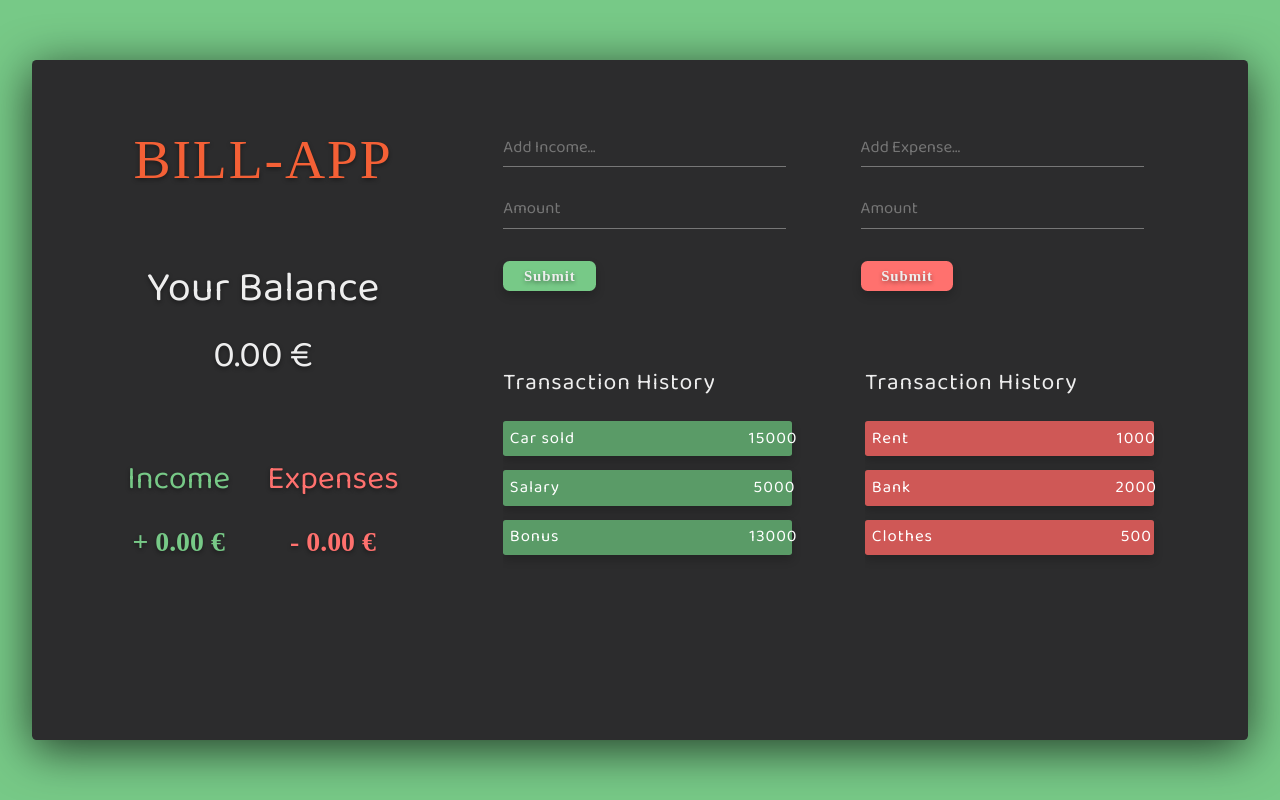
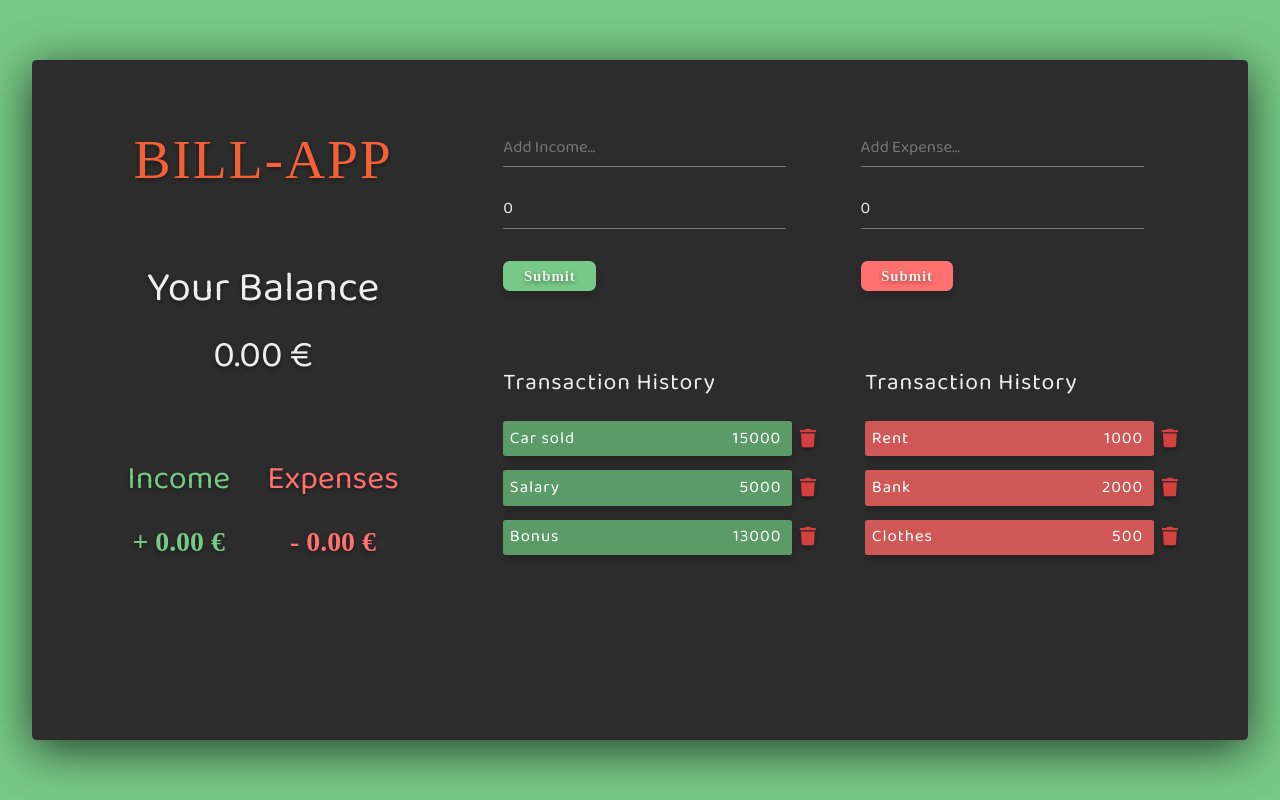
Before and after one commit to DBarry-Code/Expense-Tracker, a React (Create React App) app in the folder expense-tracker/: page / in a window 1280 px wide. Built offline with nearby package versions, Linux system fonts and the light colour scheme; a web font is replaced by a local one.

Commit message:
AddIncome and AddExpense change now globle state

```diff
--- a/expense-tracker/package.json
+++ b/expense-tracker/package.json
@@ -9,6 +9,7 @@
     "react": "^17.0.2",
     "react-dom": "^17.0.2",
     "react-scripts": "4.0.3",
+    "uuid": "^8.3.2",
     "web-vitals": "^0.2.4",
     "workbox-background-sync": "^5.1.3",
     "workbox-broadcast-update": "^5.1.3",
--- a/expense-tracker/public/index.html
+++ b/expense-tracker/public/index.html
@@ -1,5 +1,6 @@
 <!DOCTYPE html>
 <html lang="en">
+
 <head>
   <meta charset="utf-8" />
   <link rel="icon" href="%PUBLIC_URL%/favicon.ico" />
@@ -11,6 +12,9 @@
       manifest.json provides metadata used when your web app is installed on a
       user's mobile device or desktop. See https://developers.google.com/web/fundamentals/web-app-manifest/
     -->
+  <link rel="stylesheet" href="https://cdnjs.cloudflare.com/ajax/libs/font-awesome/5.15.4/css/all.min.css"
+    integrity="sha512-1ycn6IcaQQ40/MKBW2W4Rhis/DbILU74C1vSrLJxCq57o941Ym01SwNsOMqvEBFlcgUa6xLiPY/NS5R+E6ztJQ=="
+    crossorigin="anonymous" referrerpolicy="no-referrer" />
   <link rel="manifest" href="%PUBLIC_URL%/manifest.json" />
   <!--
       Notice the use of %PUBLIC_URL% in the tags above.
@@ -21,8 +25,9 @@
       work correctly both with client-side routing and a non-root public URL.
       Learn how to configure a non-root public URL by running `npm run build`.
     -->
-    <title>React App</title>
+  <title>Expence-Tracker-App</title>
 </head>
+
 <body>
   <noscript>You need to enable JavaScript to run this app.</noscript>
   <div id="root"></div>
@@ -37,4 +42,5 @@
       To create a production bundle, use `npm run build` or `yarn build`.
     -->
 </body>
+
 </html>
--- a/expense-tracker/src/components/AddTransaction.jsx
+++ b/expense-tracker/src/components/AddTransaction.jsx
@@ -1,34 +1,97 @@
-import React from "react";
+import React, { useState, useContext } from "react";
+import { GlobalContext } from "../contexts/GlobalState";
+import { v4 as uuidv4 } from "uuid";
 
 const AddTransaction = () => {
+    const { addIncome, addExpense } = useContext(GlobalContext);
+
+    //Income Part: States and Handler
+
+    const [income, setIncome] = useState({ incomeText: "", incomeAmount: 0 });
+    const { incomeText, incomeAmount } = income;
+
+    const onChangeIncome = (event) => {
+        setIncome({ ...income, [event.target.name]: event.target.value });
+    };
+
+    const onSubmitIncome = (event) => {
+        event.preventDefault();
+
+        const newIncomeTransaction = {
+            id: uuidv4(),
+            incomeText,
+            incomeAmount: incomeAmount * 1,
+        };
+        addIncome(newIncomeTransaction);
+        setIncome({ incomeText: "", incomeAmount: 0 });
+    };
+
+    //Expense Part: States and Handler
+
+    const [expense, setExpense] = useState({
+        expenseText: "",
+        expenseAmount: 0,
+    });
+    const { expenseText, expenseAmount } = expense;
+
+    const onChangeExpense = (event) => {
+        setExpense({ ...expense, [event.target.name]: event.target.value });
+    };
+
+    const onSubmitExpense = (event) => {
+        event.preventDefault();
+
+        const newExpenseTransaction = {
+            id: uuidv4(),
+            expenseText,
+            expenseAmount: expenseAmount * 1,
+        };
+
+        addExpense(newExpenseTransaction);
+        setExpense({ expenseText: "", expenseAmount: 0 });
+    };
+
     return (
         <div className='form-wrapper'>
-            <form>
+            <form onSubmit={onSubmitIncome}>
                 <div className='input-group income'>
                     <input
                         type='text'
+                        name='incomeText'
+                        value={incomeText}
                         placeholder='Add Income...'
                         autoComplete='off'
+                        onChange={onChangeIncome}
                     />
                     <input
                         type='number'
+                        name='incomeAmount'
+                        value={incomeAmount}
                         placeholder='Amount'
                         autoComplete='off'
+                        onChange={onChangeIncome}
                     />
                     <input type='submit' value='Submit' />
                 </div>
             </form>
-            <form>
+            {/* Expense Part */}
+            <form onSubmit={onSubmitExpense}>
                 <div className='input-group expense'>
                     <input
                         type='text'
+                        name='expenseText'
+                        value={expenseText}
                         placeholder='Add Expense...'
                         autoComplete='off'
+                        onChange={onChangeExpense}
                     />
                     <input
                         type='number'
+                        name='expenseAmount'
+                        value={expenseAmount}
                         placeholder='Amount'
                         autoComplete='off'
+                        onChange={onChangeExpense}
                     />
                     <input type='submit' value='Submit' />
                 </div>
--- a/expense-tracker/src/contexts/AppReducer.js
+++ b/expense-tracker/src/contexts/AppReducer.js
@@ -1,5 +1,22 @@
+// eslint-disable-next-line import/no-anonymous-default-export
 export default (state, action) => {
     switch (action.type) {
+        case "ADD_INCOME":
+            return {
+                ...state,
+                incomeTransactions: [
+                    action.payload,
+                    ...state.incomeTransactions,
+                ],
+            };
+        case "ADD_EXPENSE":
+            return {
+                ...state,
+                expenseTransactions: [
+                    action.payload,
+                    ...state.expenseTransactions,
+                ],
+            };
         default:
             return state;
     }
--- a/expense-tracker/src/contexts/GlobalState.jsx
+++ b/expense-tracker/src/contexts/GlobalState.jsx
@@ -19,11 +19,27 @@ export const GlobalContext = createContext(initialState);
 export const GlobalContextProvider = ({ children }) => {
     const [state, dispatch] = useReducer(AppReducer, initialState);
 
+    const addIncome = (incomeTransaction) => {
+        dispatch({
+            type: "ADD_INCOME",
+            payload: incomeTransaction,
+        });
+    };
+
+    const addExpense = (expenseTransaction) => {
+        dispatch({
+            type: "ADD_EXPENSE",
+            payload: expenseTransaction,
+        });
+    };
+
     return (
         <GlobalContext.Provider
             value={{
                 incomeTransactions: state.incomeTransactions,
                 expenseTransactions: state.expenseTransactions,
+                addIncome,
+                addExpense,
             }}
         >
             {children}
--- a/expense-tracker/src/index.js
+++ b/expense-tracker/src/index.js
@@ -1,6 +1,5 @@
 import React from "react";
 import ReactDOM from "react-dom";
-
 import App from "./App";
 import * as serviceWorkerRegistration from "./serviceWorkerRegistration";
 import reportWebVitals from "./reportWebVitals";
```
Also changed, not shown: 1 other file (tests, documents, lock files or other folders). Lines whose indentation alone changed are shown as unchanged.
